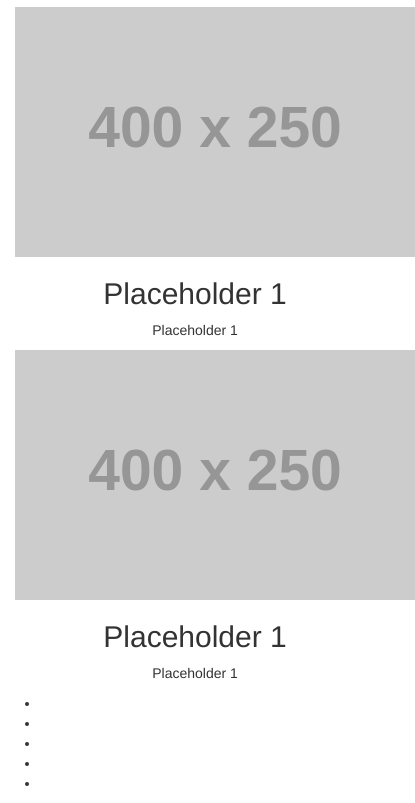
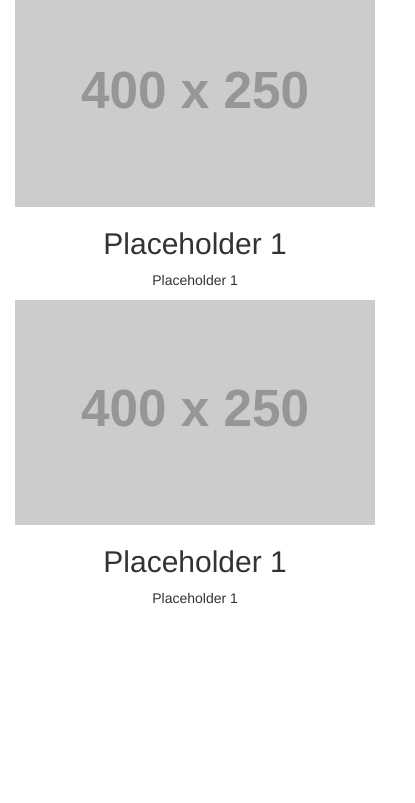
Before and after one commit to matthardwick/lesson-portfolio, a website: page app/index.html in a window 390 px wide. Shown: the part 754-1557 px from the top of the page, 415 px wide, since content can reach past the window. After the commit the page ends 1472 px from the top, so only its background shows below. Drawn offline with nearby package versions, Linux system fonts and the light colour scheme; placeholder pictures from the web are drawn by us; a web font is replaced by a local one.

Commit message:
mobile skeleton layout complete

```diff
--- a/app/index.html
+++ b/app/index.html
@@ -55,7 +55,7 @@
       </div>
     </main>
 
-    <footer>
+    <footer class="footer">
       <ul>
         <li class="entypo-github"></li>
         <li class="entypo-facebook"></li>
--- a/app/styles/style.css
+++ b/app/styles/style.css
@@ -23,3 +23,20 @@
 .portfolio h2, p {
   text-align: center;
 }
+
+ul {
+  list-style: none;
+  font-size: 2em;
+  text-align: center;
+  padding: 0;
+  margin-top: 50px;
+}
+
+li {
+  display: inline;
+  padding: 10px;
+}
+
+img {
+  max-width: 100%;
+}
```
